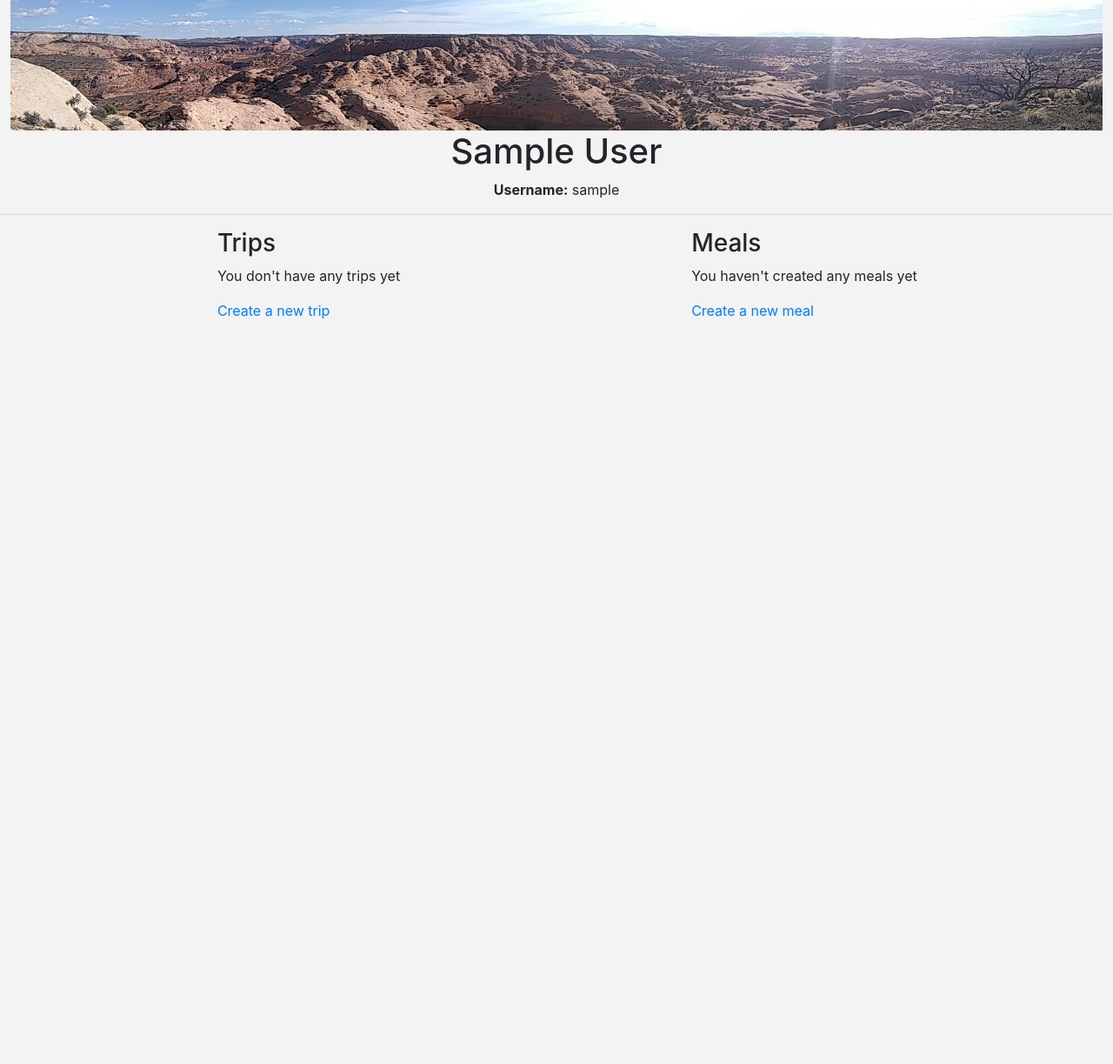
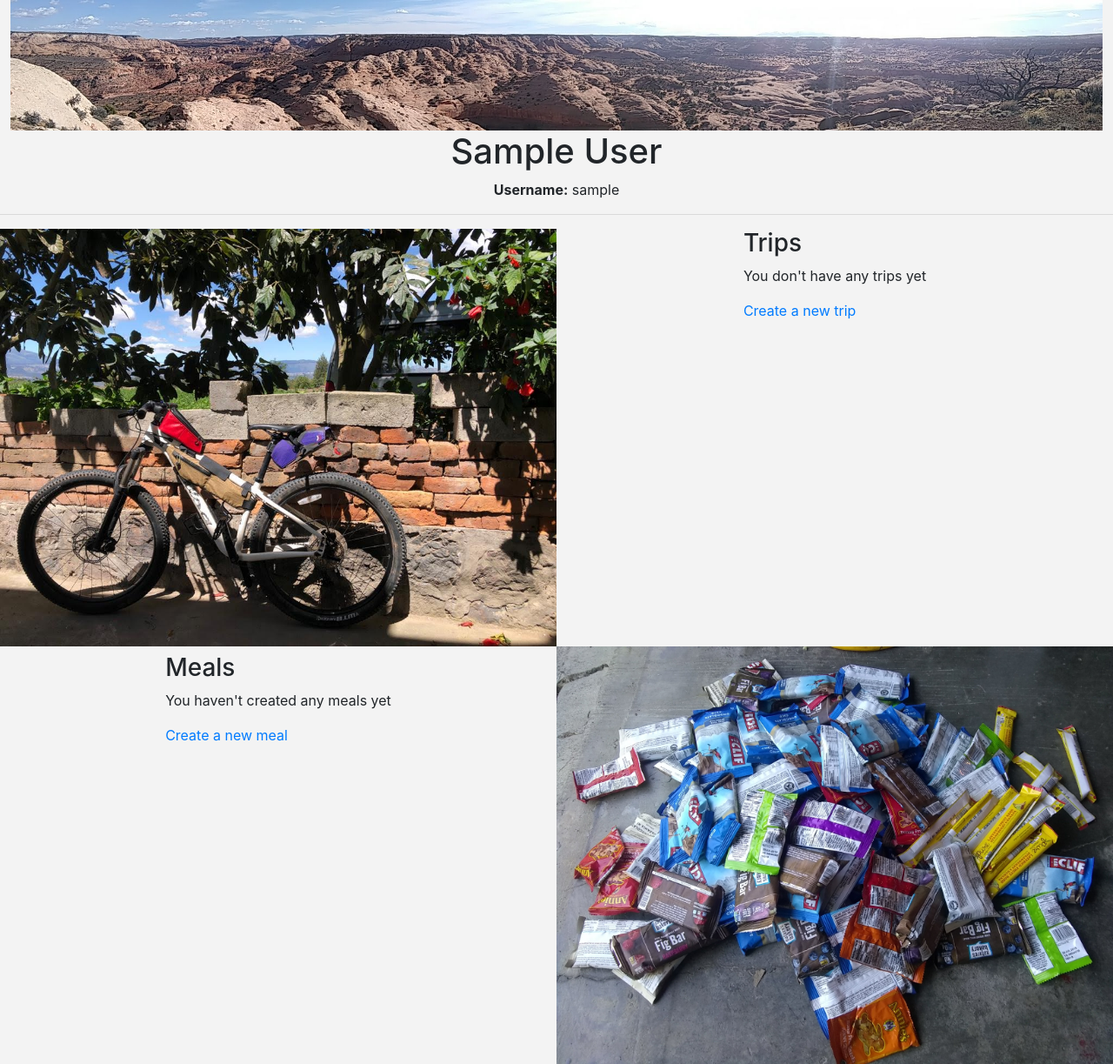
Before and after one commit to jakejg/Backcountry-Food-Planner, a Flask app: a page that uses templates/users/user_info.html in a window 1280 px wide. Shown: the part 76-1299 px from the top of the page at 87% size. Before the commit the page ends 443 px from the top, so only its background shows below. Run offline with Flask 2, Linux system fonts and the light colour scheme; the visitor is signed in with stand-in values (Sample User, id 1); data comes from the database, SQL or seed files in the repository; data that the repository does not hold is empty; some libraries are stand-ins or nearby versions.

Commit message:
added pictures to user info page

```diff
--- a/templates/users/user_info.html
+++ b/templates/users/user_info.html
@@ -9,8 +9,11 @@
       <li><b>Username:</b> {{user.username}}</li>
   </ul>
 <hr>
-<div class="container">
+<div class="container-fluid">
     <div class="row">
+      <div class="col-6 p-0">
+        <img class="img-fluid" src="{{url_for('static', filename='images/bike-ecuador.jpg')}}" alt="">
+      </div>
         <div class="col-6 d-flex justify-content-center">
           <div>
             <h3>Trips</h3>
@@ -34,7 +37,9 @@
              {% endif %}
           </div>
         </div>
-        <div class="col-6 d-flex justify-content-center">
+      </div>
+      <div class="row">
+        <div class="col-6 d-flex justify-content-center mt-2">
           <div>
             <h3>Meals</h3>
             {% if user.meals %}
@@ -50,6 +55,9 @@
             {% endif %}
           </div>
         </div>
+        <div class="col-6 p-0">
+          <img class="img-fluid" src="{{url_for('static', filename='images/bars.jpg')}}" alt="">
+        </div>
     </div>
 </div>
 {% endblock %}
```
Also changed, not shown: static/images/bars.jpg (added), static/images/bike-ecuador.jpg (added).
